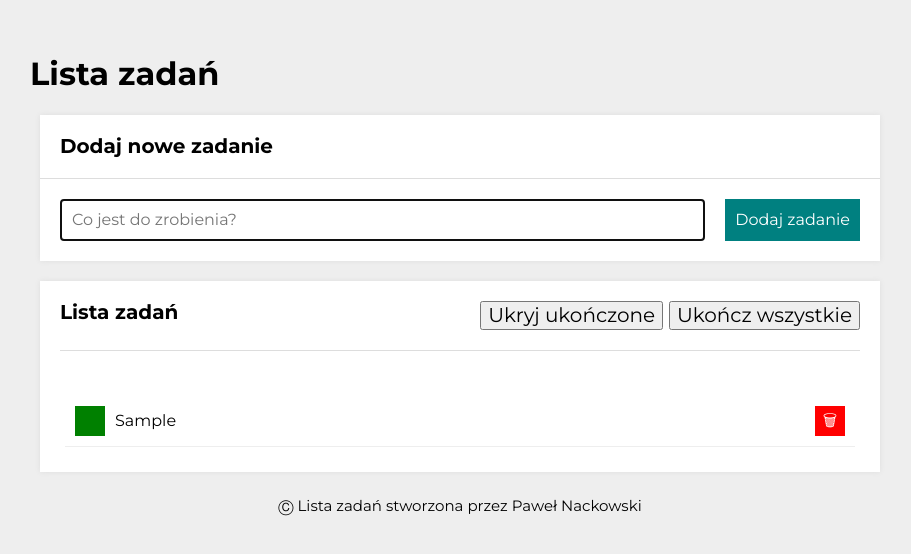
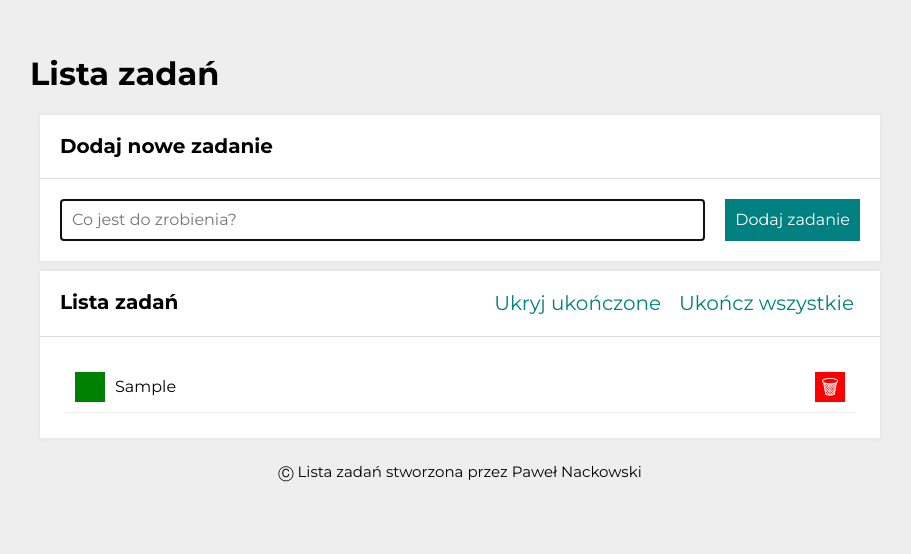
Before and after one commit to PawelNackowski/todo-list, a plain HTML site: page index.html in a window 1280 px wide. Both pictures are taken after typing "Sample" into the empty fields and a click on the button "Dodaj zadanie". Shown: the whole page, without its empty margins (180-1091 px from the left). Drawn offline with nearby package versions, Linux system fonts and the light colour scheme.

Commit message:
edited style butons section

```diff
--- a/css/list.css
+++ b/css/list.css
@@ -25,6 +25,7 @@
 .taskList__button {
     width: 30px;
     height: 30px;
+    font-size: 20px;
     cursor: pointer;
     color: white;
     padding: 0;
--- a/css/section.css
+++ b/css/section.css
@@ -12,10 +12,10 @@
 }
 
 .section__header--grid {
-    padding: 0;
-    margin: 20px;
     display: grid;
     grid-template-columns: 1fr auto;
+   padding-top: 0;
+   padding-bottom: 0;
 }
 
 @media (max-width: 767px) {
@@ -24,11 +24,27 @@
     }
 
     .section__buttons {
+        margin-top: 0;
         display: grid;
         grid-template-rows: 1fr 1fr;
     }
 }
 
+.buttonSection {
+    background: none;
+    color: teal;
+    border: none;
+    cursor: pointer;
+    outline: inherit;
+    transition: 0.5s;
+}
+
+.buttonSection:hover {
+    color:hsl(180, 100%, 40%);
+}
+ .buttonSection:disabled {
+    color: rgb(199, 199, 199);
+ }
 .section__container {
     padding: 20px;
 }
--- a/index.html
+++ b/index.html
@@ -35,7 +35,7 @@
                 Dodaj nowe zadanie
             </h2>
             <form class="form js-form">
-                <input class="form__input js-newTask" placeholder="Co jest do zrobienia?">
+                <input class="form__input js-newTask" placeholder="Co jest do zrobienia?" autofocus>
                 <button class="form__button">Dodaj zadanie</button>
             </form>
         </section>
--- a/js/script.js
+++ b/js/script.js
@@ -74,10 +74,10 @@
     }
 
     bindButton.innerHTML = `
-    <button class="js-switchDoneTasks">
+    <button class="js-switchDoneTasks buttonSection">
       ${hidenDoneTasks ? "Pokaż" : "Ukryj"} ukończone
     </button>
-    <button class="js-markAllTaskDone" ${tasks.every = (({ done }) => done) ? "disable" : ""}>
+    <button class="js-markAllTaskDone buttonSection" ${tasks.every(({ done }) => done) ? "disabled" : ""}>
       Ukończ wszystkie
     </button>`;
   }
```
